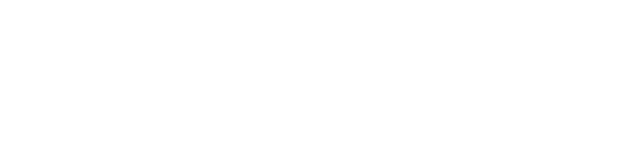
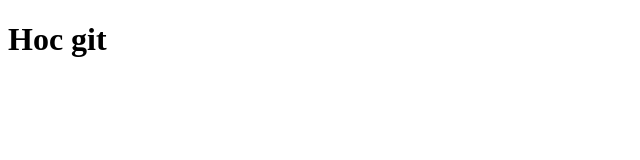
Before and after one commit to duongvanthien2209/Hoc-git, a plain HTML site: page index.html in a window 1280 px wide. Shown: the whole page, without its empty margins (0-640 px from the left). Drawn offline with Linux system fonts and the light colour scheme.

Commit message:
second commit

```diff
--- a/index.html
+++ b/index.html
@@ -6,6 +6,6 @@
     <title>Document</title>
 </head>
 <body>
-
+    <h1>Hoc git</h1>
 </body>
 </html>
```
Also changed, not shown: index.js (added), 1 other file.
